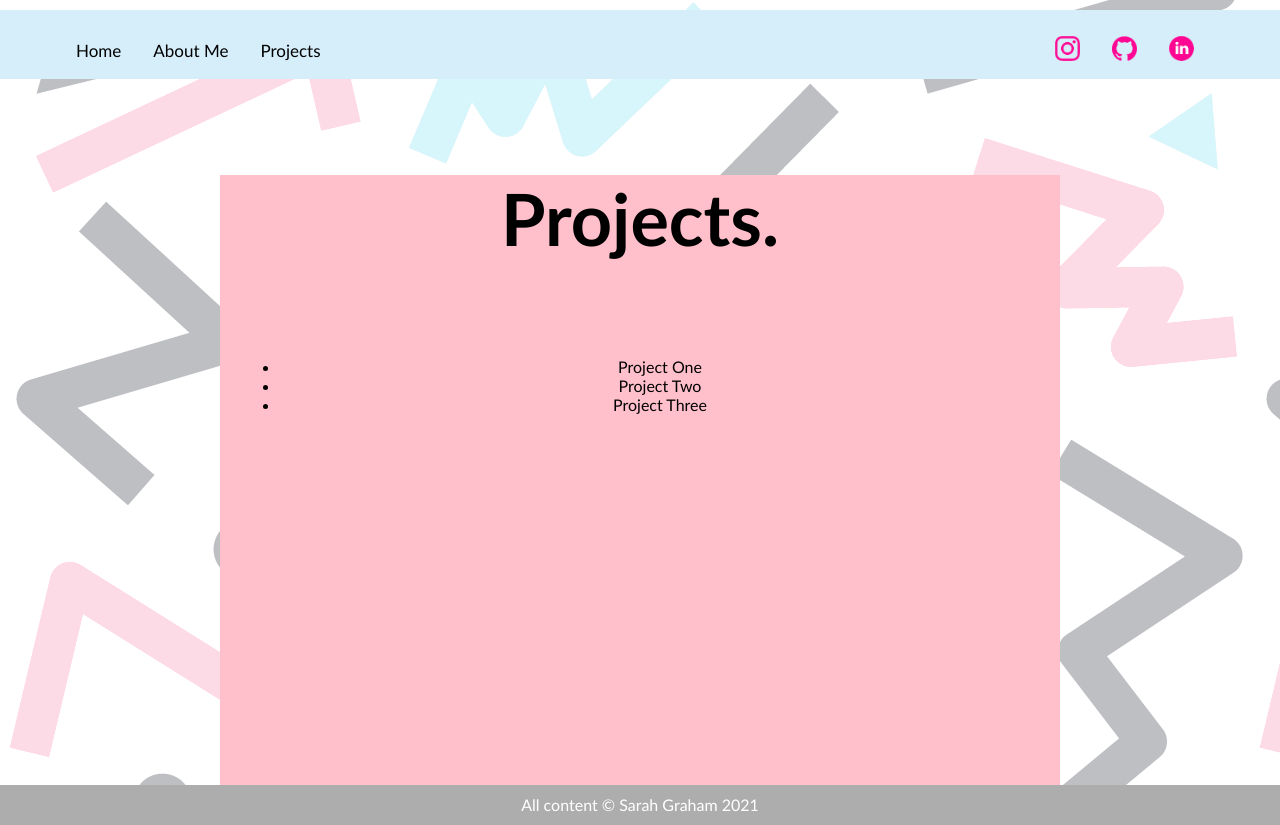
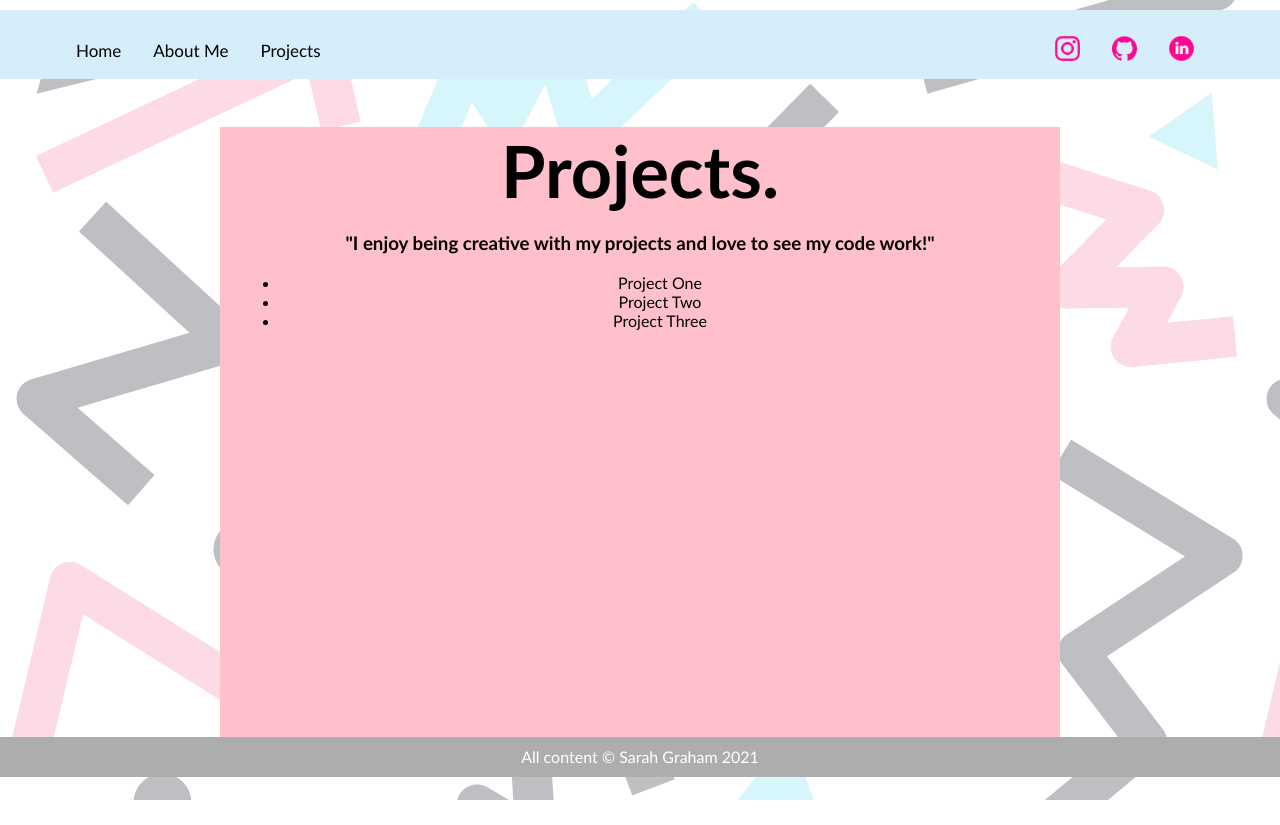
Before and after one commit to sarahgraham1982/my_portfolio, a React (Create React App) app: page /projects in a window 1280 px wide. After the commit the page ends 800 px from the top, so only its background shows below. Built offline with nearby package versions, Linux system fonts and the light colour scheme.

Commit message:
fixed container height i think

```diff
--- a/src/components/Footer.css
+++ b/src/components/Footer.css
@@ -1,5 +1,8 @@
 #Footer {
-    position: relative;
+    /* position: relative; */
+    position: -webkit-sticky;
+	position: sticky;
+	top: 0;
     padding: 10px 0px 0px 0px;
     bottom: 0;
     width: 100%;
--- a/src/components/Home.css
+++ b/src/components/Home.css
@@ -1,6 +1,6 @@
 .welcome-container {
-    padding-top: 150px;
-    padding-bottom: 25px;
+    padding-top: 50px;
+    padding-bottom: 50px;
     display: flex;
     flex-direction: row;
     width: 100%;
--- a/src/components/NavBar.css
+++ b/src/components/NavBar.css
@@ -8,10 +8,13 @@
     /* margin-left: 20px; */
     /* margin-right: 20px; */
     /* padding:20px 20px 20px 20px;  */
-    position: relative;
-    top: 0;
+    /* position: relative;
+    top: 0;  */
     width: 100%;
     background-color: rgb(213, 238, 250);
+    position: -webkit-sticky;
+	position: sticky;
+	top: 0;
 }
 
 
@@ -20,10 +23,6 @@
     margin-top: 10px;
     margin-left: 20px;
     margin-right: 20px;
-
-
-
-
 
 }
 
@@ -37,8 +36,11 @@
 
 }
 
+
+
 .NavBar li {
     list-style-type:none;
+
 
 }
 
--- a/src/components/Projects.css
+++ b/src/components/Projects.css
@@ -9,6 +9,6 @@
 
 }
 
-.Projects h4 {
+.Projects h1 {
     font-size: 72px;
 }
--- a/src/components/Projects.js
+++ b/src/components/Projects.js
@@ -5,7 +5,8 @@ import '../components/Projects.css';
 const Projects = () => {
   return (
   <div className="Projects">
-      <h4>Projects.</h4>
+      <h1>Projects.</h1>
+      <h3>"I enjoy being creative with my projects and love to see my code work!"</h3>
       <ul>
         <li>Project One</li>
         <li>Project Two</li>
```
